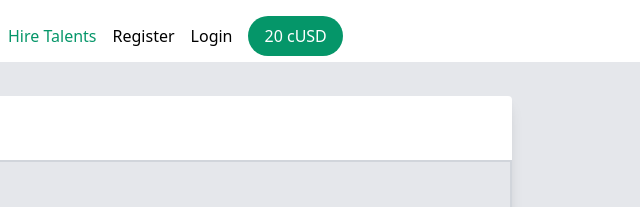
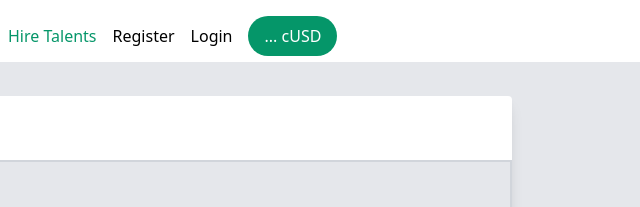
Before and after one commit to jovick-coder/Celo-work-up, a website: page public/index.html in a window 1280 px wide. Shown: the top 207 px of the page, 640-1280 px from the left. Drawn offline with nearby package versions, Linux system fonts and the light colour scheme.

Commit message:
add id balance

```diff
--- a/public/index.html
+++ b/public/index.html
@@ -74,7 +74,7 @@
                   Logout
                 </button>
               </ul>
-              <div class=" nav-link-ul my-auto mr-5 cursor-pointer bg-green-600 text-white p-2 rounded-full px-4 m-2">20 cUSD</div>
+              <div class=" nav-link-ul my-auto mr-5 cursor-pointer bg-green-600 text-white p-2 rounded-full px-4 m-2" id="balance">... cUSD</div>
             </div>
           </div>
         </div>
```
